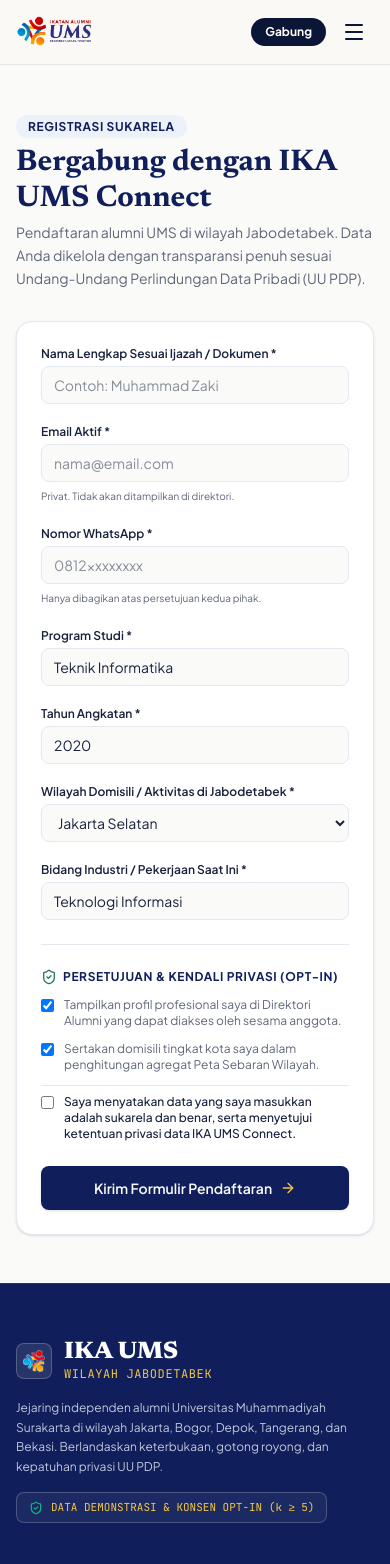
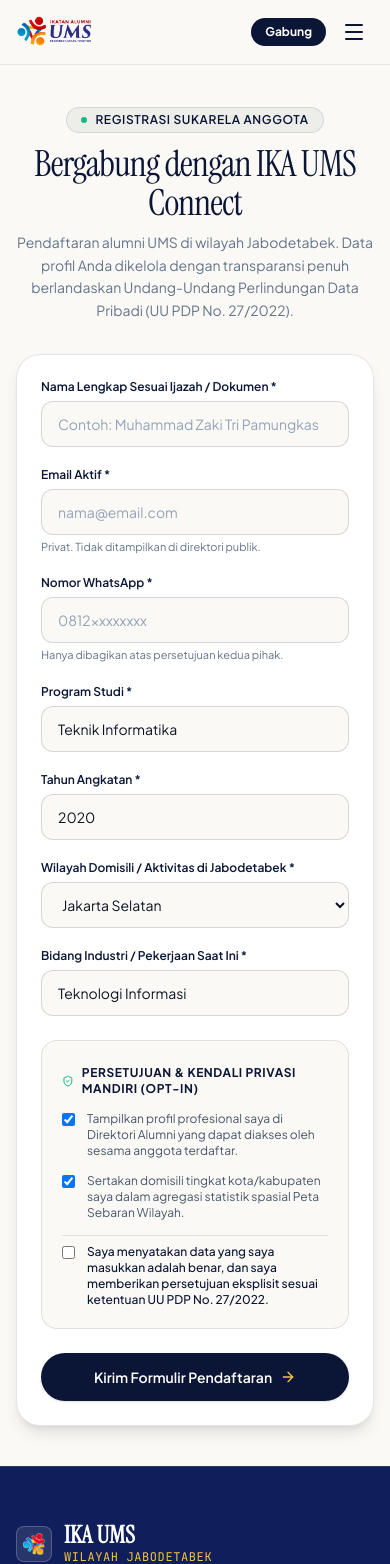
Before and after one commit to ZAKITRIPAMUNGKAS/ikaums, a Next.js app: page /gabung in a window 390 px wide. Shown: the top 1564 px of the page. Built offline with nearby package versions, Linux system fonts and the light colour scheme.

Commit message:
fix(typography): switch display serif to Instrument Serif, refine metrics layout to prevent line wraps, and polish form typography on /gabung

```diff
--- a/src/app/gabung/page.tsx
+++ b/src/app/gabung/page.tsx
@@ -3,7 +3,7 @@
 import React, { useState } from 'react';
 import { Navbar, Footer } from '@/components/Navigation';
 import Link from 'next/link';
-import { ShieldCheck, CheckCircle2, ArrowRight } from 'lucide-react';
+import { ShieldCheck, CheckCircle2, ArrowRight, Lock } from 'lucide-react';
 
 export default function GabungPage() {
   const [formData, setFormData] = useState({
@@ -33,61 +33,64 @@ export default function GabungPage() {
   };
 
   return (
-    <div className="min-h-screen bg-[#FAFAF8] text-[#18213D] flex flex-col font-sans">
+    <div className="min-h-screen bg-[#FAF9F5] text-[#0C1222] flex flex-col font-sans selection:bg-[#0B1536] selection:text-white">
       <Navbar />
 
-      <main className="flex-grow max-w-3xl mx-auto px-4 sm:px-6 lg:px-8 py-12 w-full">
-        <div className="mb-8">
-          <span className="text-xs font-bold uppercase tracking-wider text-[#101F5B] bg-[#EDF1FA] px-3 py-1 rounded-full">
-            Registrasi Sukarela
-          </span>
-          <h1 className="font-serif text-3xl sm:text-4xl font-bold text-[#101F5B] mt-2">
+      <main className="flex-grow max-w-3xl mx-auto px-4 sm:px-6 lg:px-8 py-10 sm:py-14 w-full">
+        {/* Editorial Page Header */}
+        <div className="mb-8 sm:mb-10 text-center sm:text-left">
+          <div className="inline-flex items-center gap-2 bg-[#0B1536]/5 text-[#0B1536] px-3.5 py-1 rounded-full text-xs font-semibold uppercase tracking-wider mb-3 border border-[#0B1536]/10">
+            <span className="w-1.5 h-1.5 rounded-full bg-[#10B981] animate-pulse"></span>
+            <span>Registrasi Sukarela Anggota</span>
+          </div>
+          <h1 className="font-serif text-4xl sm:text-5xl font-normal text-[#0B1536] tracking-tight leading-[1.08]">
             Bergabung dengan IKA UMS Connect
           </h1>
-          <p className="text-sm text-[#5F6678] mt-1 leading-relaxed">
-            Pendaftaran alumni UMS di wilayah Jabodetabek. Data Anda dikelola dengan transparansi penuh sesuai Undang-Undang Perlindungan Data Pribadi (UU PDP).
+          <p className="text-sm sm:text-base text-[#64748B] mt-2 max-w-xl leading-relaxed">
+            Pendaftaran alumni UMS di wilayah Jabodetabek. Data profil Anda dikelola dengan transparansi penuh berlandaskan Undang-Undang Perlindungan Data Pribadi (UU PDP No. 27/2022).
           </p>
         </div>
 
         {submitted ? (
-          <div className="bg-white border border-[#22775A]/30 rounded-2xl p-8 text-center shadow-sm">
-            <div className="w-16 h-16 bg-[#22775A]/10 text-[#22775A] rounded-full flex items-center justify-center mx-auto mb-4">
-              <CheckCircle2 className="w-8 h-8" />
+          <div className="bg-white border border-[#10B981]/30 rounded-3xl p-8 sm:p-12 text-center shadow-lg space-y-4">
+            <div className="w-16 h-16 bg-[#ECFDF5] text-[#10B981] rounded-full flex items-center justify-center mx-auto mb-2">
+              <CheckCircle2 className="w-9 h-9" />
             </div>
-            <h2 className="font-serif text-2xl font-bold text-[#101F5B]">
-              Pendaftaran Sukarela Berhasil Diajukan
+            <h2 className="font-serif text-3xl font-normal text-[#0B1536]">
+              Pendaftaran Berhasil Diajukan
             </h2>
-            <p className="text-sm text-[#5F6678] max-w-md mx-auto mt-2 leading-relaxed">
-              Terima kasih telah bergabung. Data Anda kini berada dalam status <strong className="text-[#101F5B]">Menunggu Verifikasi Pengurus</strong>. Anda dapat masuk untuk melengkapi preferensi profil dan pengaturan privasi.
+            <p className="text-sm text-[#64748B] max-w-md mx-auto leading-relaxed">
+              Terima kasih telah bergabung. Data Anda kini berada dalam status <strong className="text-[#0B1536]">Menunggu Verifikasi Pengurus</strong>. Tim kami akan melakukan validasi cepat terhadap data ijazah / angkatan Anda.
             </p>
-            <div className="mt-6 flex justify-center gap-3">
+            <div className="pt-4 flex justify-center gap-3">
               <Link
-                href="/app"
-                className="bg-[#101F5B] hover:bg-[#18213D] text-[#FAFAF8] text-xs font-semibold px-6 py-2.5 rounded-lg transition-colors"
+                href="/"
+                className="bg-[#0B1536] hover:bg-[#16234D] text-white text-xs sm:text-sm font-semibold px-6 py-3 rounded-full transition-all shadow-sm"
               >
-                Buka Dashboard Member
+                Kembali ke Beranda
               </Link>
             </div>
           </div>
         ) : (
-          <form onSubmit={handleSubmit} className="bg-white border border-[#E5E8EF] rounded-2xl p-6 sm:p-8 shadow-sm space-y-6">
+          <form onSubmit={handleSubmit} className="bg-white border border-[#0C1222]/10 rounded-3xl p-6 sm:p-10 shadow-lg space-y-6">
             <div className="grid grid-cols-1 sm:grid-cols-2 gap-5">
+
               <div className="sm:col-span-2">
-                <label className="block text-xs font-semibold text-[#18213D] mb-1">
+                <label className="block text-xs font-semibold text-[#0B1536] mb-1.5">
                   Nama Lengkap Sesuai Ijazah / Dokumen *
                 </label>
                 <input
                   type="text"
                   required
-                  placeholder="Contoh: Muhammad Zaki"
+                  placeholder="Contoh: Muhammad Zaki Tri Pamungkas"
                   value={formData.nama}
                   onChange={(e) => setFormData({ ...formData, nama: e.target.value })}
-                  className="w-full px-3 py-2 bg-[#FAFAF8] border border-[#E5E8EF] rounded-lg text-sm text-[#18213D] focus:outline-none focus:border-[#101F5B]"
+                  className="w-full px-4 py-3 bg-[#FAF9F5] border border-[#0C1222]/15 rounded-xl text-sm text-[#0C1222] placeholder:text-[#94A3B8] focus:outline-none focus:border-[#0B1536] focus:bg-white focus:ring-2 focus:ring-[#0B1536]/10 transition-all"
                 />
               </div>
 
               <div>
-                <label className="block text-xs font-semibold text-[#18213D] mb-1">
+                <label className="block text-xs font-semibold text-[#0B1536] mb-1.5">
                   Email Aktif *
                 </label>
                 <input
@@ -96,13 +99,13 @@ export default function GabungPage() {
                   placeholder="nama@email.com"
                   value={formData.email}
                   onChange={(e) => setFormData({ ...formData, email: e.target.value })}
-                  className="w-full px-3 py-2 bg-[#FAFAF8] border border-[#E5E8EF] rounded-lg text-sm text-[#18213D] focus:outline-none focus:border-[#101F5B]"
+                  className="w-full px-4 py-3 bg-[#FAF9F5] border border-[#0C1222]/15 rounded-xl text-sm text-[#0C1222] placeholder:text-[#94A3B8] focus:outline-none focus:border-[#0B1536] focus:bg-white focus:ring-2 focus:ring-[#0B1536]/10 transition-all"
                 />
-                <span className="text-[10px] text-[#5F6678]">Privat. Tidak akan ditampilkan di direktori.</span>
+                <span className="text-[11px] text-[#64748B] mt-1 block">Privat. Tidak ditampilkan di direktori publik.</span>
               </div>
 
               <div>
-                <label className="block text-xs font-semibold text-[#18213D] mb-1">
+                <label className="block text-xs font-semibold text-[#0B1536] mb-1.5">
                   Nomor WhatsApp *
                 </label>
                 <input
@@ -111,27 +114,27 @@ export default function GabungPage() {
                   placeholder="0812xxxxxxxx"
                   value={formData.whatsapp}
                   onChange={(e) => setFormData({ ...formData, whatsapp: e.target.value })}
-                  className="w-full px-3 py-2 bg-[#FAFAF8] border border-[#E5E8EF] rounded-lg text-sm text-[#18213D] focus:outline-none focus:border-[#101F5B]"
+                  className="w-full px-4 py-3 bg-[#FAF9F5] border border-[#0C1222]/15 rounded-xl text-sm text-[#0C1222] placeholder:text-[#94A3B8] focus:outline-none focus:border-[#0B1536] focus:bg-white focus:ring-2 focus:ring-[#0B1536]/10 transition-all"
                 />
-                <span className="text-[10px] text-[#5F6678]">Hanya dibagikan atas persetujuan kedua pihak.</span>
+                <span className="text-[11px] text-[#64748B] mt-1 block">Hanya dibagikan atas persetujuan kedua pihak.</span>
               </div>
 
               <div>
-                <label className="block text-xs font-semibold text-[#18213D] mb-1">
+                <label className="block text-xs font-semibold text-[#0B1536] mb-1.5">
                   Program Studi *
                 </label>
                 <input
                   type="text"
                   required
-                  placeholder="Informatika, Manajemen, Hukum, dll"
+                  placeholder="Teknik Informatika, Manajemen, Hukum, dll"
                   value={formData.prodi}
                   onChange={(e) => setFormData({ ...formData, prodi: e.target.value })}
-                  className="w-full px-3 py-2 bg-[#FAFAF8] border border-[#E5E8EF] rounded-lg text-sm text-[#18213D] focus:outline-none focus:border-[#101F5B]"
+                  className="w-full px-4 py-3 bg-[#FAF9F5] border border-[#0C1222]/15 rounded-xl text-sm text-[#0C1222] placeholder:text-[#94A3B8] focus:outline-none focus:border-[#0B1536] focus:bg-white focus:ring-2 focus:ring-[#0B1536]/10 transition-all"
                 />
               </div>
 
               <div>
-                <label className="block text-xs font-semibold text-[#18213D] mb-1">
+                <label className="block text-xs font-semibold text-[#0B1536] mb-1.5">
                   Tahun Angkatan *
                 </label>
                 <input
@@ -141,18 +144,18 @@ export default function GabungPage() {
                   max={2026}
                   value={formData.angkatan}
                   onChange={(e) => setFormData({ ...formData, angkatan: e.target.value })}
-                  className="w-full px-3 py-2 bg-[#FAFAF8] border border-[#E5E8EF] rounded-lg text-sm text-[#18213D] focus:outline-none focus:border-[#101F5B]"
+                  className="w-full px-4 py-3 bg-[#FAF9F5] border border-[#0C1222]/15 rounded-xl text-sm text-[#0C1222] placeholder:text-[#94A3B8] focus:outline-none focus:border-[#0B1536] focus:bg-white focus:ring-2 focus:ring-[#0B1536]/10 transition-all"
                 />
               </div>
 
               <div>
-                <label className="block text-xs font-semibold text-[#18213D] mb-1">
+                <label className="block text-xs font-semibold text-[#0B1536] mb-1.5">
                   Wilayah Domisili / Aktivitas di Jabodetabek *
                 </label>
                 <select
                   value={formData.wilayah}
                   onChange={(e) => setFormData({ ...formData, wilayah: e.target.value })}
-                  className="w-full px-3 py-2 bg-[#FAFAF8] border border-[#E5E8EF] rounded-lg text-sm text-[#18213D] focus:outline-none focus:border-[#101F5B]"
+                  className="w-full px-4 py-3 bg-[#FAF9F5] border border-[#0C1222]/15 rounded-xl text-sm text-[#0C1222] focus:outline-none focus:border-[#0B1536] focus:bg-white focus:ring-2 focus:ring-[#0B1536]/10 transition-all"
                 >
                   <option value="Jakarta Pusat">Jakarta Pusat</option>
                   <option value="Jakarta Selatan">Jakarta Selatan</option>
@@ -172,7 +175,7 @@ export default function GabungPage() {
               </div>
 
               <div>
-                <label className="block text-xs font-semibold text-[#18213D] mb-1">
+                <label className="block text-xs font-semibold text-[#0B1536] mb-1.5">
                   Bidang Industri / Pekerjaan Saat Ini *
                 </label>
                 <input
@@ -181,56 +184,57 @@ export default function GabungPage() {
                   placeholder="Teknologi, Finansial, BUMN, Wirausaha, dll"
                   value={formData.industri}
                   onChange={(e) => setFormData({ ...formData, industri: e.target.value })}
-                  className="w-full px-3 py-2 bg-[#FAFAF8] border border-[#E5E8EF] rounded-lg text-sm text-[#18213D] focus:outline-none focus:border-[#101F5B]"
+                  className="w-full px-4 py-3 bg-[#FAF9F5] border border-[#0C1222]/15 rounded-xl text-sm text-[#0C1222] placeholder:text-[#94A3B8] focus:outline-none focus:border-[#0B1536] focus:bg-white focus:ring-2 focus:ring-[#0B1536]/10 transition-all"
                 />
               </div>
+
             </div>
 
             {/* PRIVACY CONSENT SECTION (UU PDP) */}
-            <div className="border-t border-[#E5E8EF] pt-6 space-y-3">
-              <h3 className="text-xs font-bold text-[#101F5B] uppercase tracking-wider flex items-center gap-1.5">
-                <ShieldCheck className="w-4 h-4 text-[#22775A]" />
-                <span>Persetujuan & Kendali Privasi (Opt-in)</span>
-              </h3>
+            <div className="border-t border-[#0C1222]/10 pt-6 space-y-3.5 bg-[#FAF9F5] p-5 rounded-2xl border border-[#0C1222]/5">
+              <div className="flex items-center gap-2 text-xs font-bold text-[#0B1536] uppercase tracking-wider">
+                <ShieldCheck className="w-4 h-4 text-[#10B981]" />
+                <span>Persetujuan & Kendali Privasi Mandiri (Opt-in)</span>
+              </div>
 
-              <label className="flex items-start gap-2.5 cursor-pointer text-xs text-[#5F6678]">
+              <label className="flex items-start gap-3 cursor-pointer text-xs text-[#475569]">
                 <input
                   type="checkbox"
                   checked={formData.optInDirectory}
                   onChange={(e) => setFormData({ ...formData, optInDirectory: e.target.checked })}
-                  className="mt-0.5 rounded text-[#101F5B]"
+                  className="mt-0.5 rounded text-[#0B1536] focus:ring-[#0B1536]"
                 />
-                <span>Tampilkan profil profesional saya di Direktori Alumni yang dapat diakses oleh sesama anggota.</span>
+                <span>Tampilkan profil profesional saya di Direktori Alumni yang dapat diakses oleh sesama anggota terdaftar.</span>
               </label>
 
-              <label className="flex items-start gap-2.5 cursor-pointer text-xs text-[#5F6678]">
+              <label className="flex items-start gap-3 cursor-pointer text-xs text-[#475569]">
                 <input
                   type="checkbox"
                   checked={formData.optInMap}
                   onChange={(e) => setFormData({ ...formData, optInMap: e.target.checked })}
-                  className="mt-0.5 rounded text-[#101F5B]"
+                  className="mt-0.5 rounded text-[#0B1536] focus:ring-[#0B1536]"
                 />
-                <span>Sertakan domisili tingkat kota saya dalam penghitungan agregat Peta Sebaran Wilayah.</span>
+                <span>Sertakan domisili tingkat kota/kabupaten saya dalam agregasi statistik spasial Peta Sebaran Wilayah.</span>
               </label>
 
-              <label className="flex items-start gap-2.5 cursor-pointer text-xs text-[#18213D] font-medium pt-2 border-t border-[#E5E8EF]">
+              <label className="flex items-start gap-3 cursor-pointer text-xs text-[#0B1536] font-medium pt-2 border-t border-[#0C1222]/10">
                 <input
                   type="checkbox"
                   required
                   checked={formData.agreeConsent}
                   onChange={(e) => setFormData({ ...formData, agreeConsent: e.target.checked })}
-                  className="mt-0.5 rounded text-[#101F5B]"
+                  className="mt-0.5 rounded text-[#0B1536] focus:ring-[#0B1536]"
                 />
-                <span>Saya menyatakan data yang saya masukkan adalah sukarela dan benar, serta menyetujui ketentuan privasi data IKA UMS Connect.</span>
+                <span>Saya menyatakan data yang saya masukkan adalah benar, dan saya memberikan persetujuan eksplisit sesuai ketentuan UU PDP No. 27/2022.</span>
               </label>
             </div>
 
             <button
               type="submit"
-              className="w-full bg-[#101F5B] hover:bg-[#18213D] text-[#FAFAF8] font-semibold text-sm py-3 px-4 rounded-lg shadow-sm transition-colors flex items-center justify-center gap-2"
+              className="w-full bg-[#0B1536] hover:bg-[#16234D] text-white font-semibold text-sm py-3.5 px-6 rounded-full shadow-sm hover:shadow-md transition-all flex items-center justify-center gap-2 group"
             >
               <span>Kirim Formulir Pendaftaran</span>
-              <ArrowRight className="w-4 h-4 text-[#F4C542]" />
+              <ArrowRight className="w-4 h-4 text-[#F4C542] group-hover:translate-x-1 transition-transform" />
             </button>
           </form>
         )}
--- a/src/app/globals.css
+++ b/src/app/globals.css
@@ -1,9 +1,9 @@
 @import "tailwindcss";
 
 @theme {
-  --font-sans: var(--font-sans), system-ui, -apple-system, BlinkMacSystemFont, 'Segoe UI', Roboto, sans-serif;
-  --font-serif: var(--font-serif), Georgia, Cambria, 'Times New Roman', Times, serif;
-  --font-mono: var(--font-mono), ui-monospace, SFMono-Regular, Menlo, Monaco, Consolas, monospace;
+  --font-sans: var(--font-sans), 'Plus Jakarta Sans', system-ui, -apple-system, BlinkMacSystemFont, 'Segoe UI', Roboto, sans-serif;
+  --font-serif: var(--font-serif), 'Instrument Serif', Georgia, Cambria, serif;
+  --font-mono: var(--font-mono), 'JetBrains Mono', ui-monospace, SFMono-Regular, Menlo, Monaco, Consolas, monospace;
 }
 
 :root {
```
Also changed, not shown: src/app/layout.tsx (+5 -5 lines), src/app/page.tsx (+17 -14 lines).
